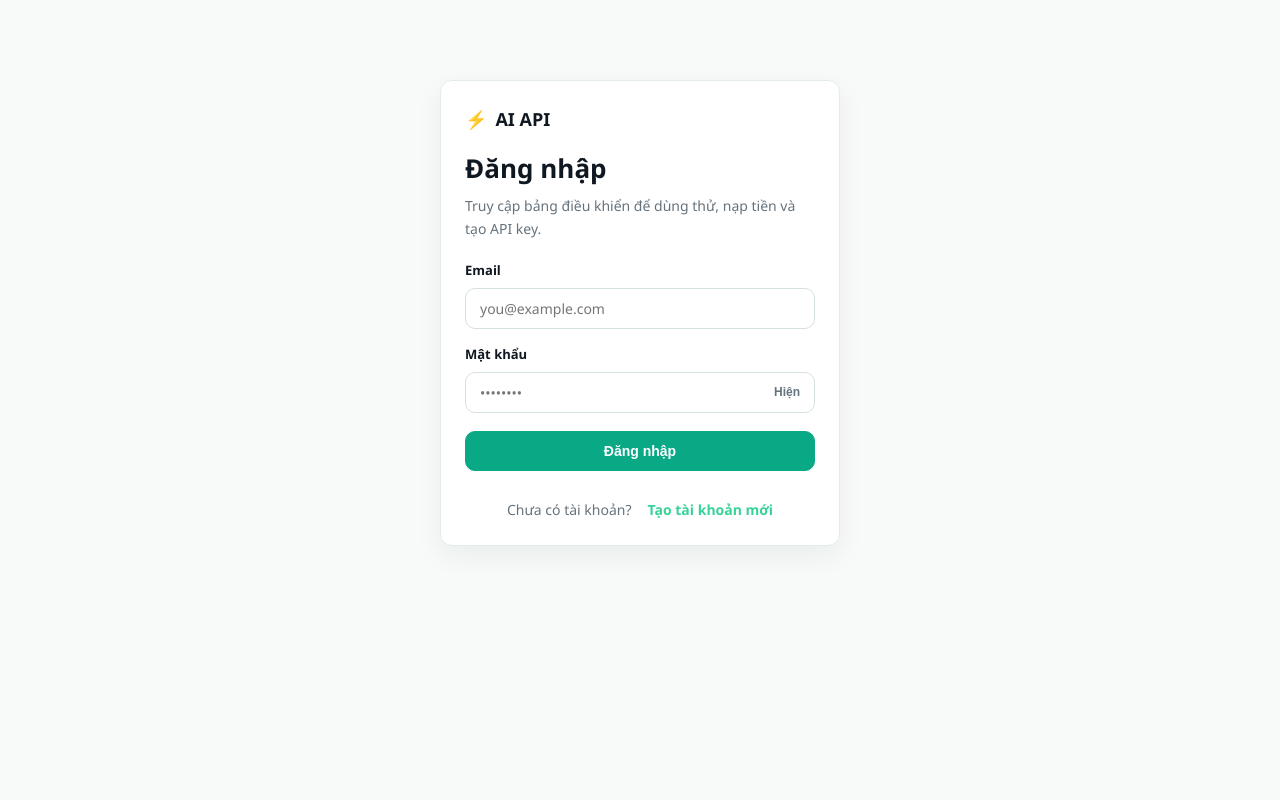
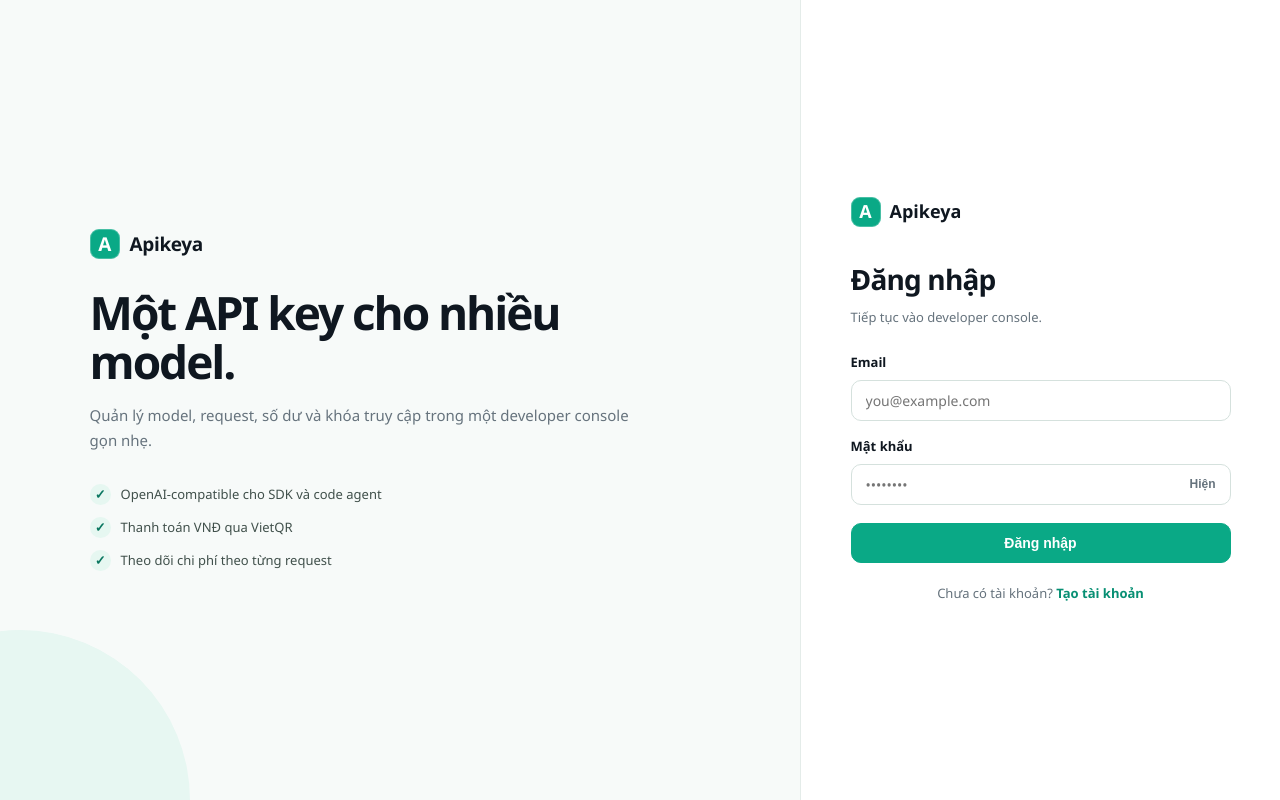
Before and after one commit to loinguyen82/apikeya, a Next.js app in the folder apps/web/: page /login in a window 1280 px wide. Built offline with nearby package versions, Linux system fonts and the light colour scheme.

Commit message:
Redesign login experience

```diff
--- a/apps/web/src/app/login/page.tsx
+++ b/apps/web/src/app/login/page.tsx
@@ -2,27 +2,18 @@ import Link from 'next/link'
 import { LoginForm } from '@/components/AuthForms'
 
 export default function LoginPage() {
-  return (
-    <main className="container" style={{ maxWidth: 440, paddingTop: 80, paddingBottom: 80 }}>
-      <div className="card stack">
-        <div className="stack" style={{ gap: '6px' }}>
-          <div className="brand" style={{ marginBottom: '8px' }}>
-            <span>⚡</span>
-            <span>AI API</span>
-          </div>
-          <h1>Đăng nhập</h1>
-          <p className="muted">Truy cập bảng điều khiển để dùng thử, nạp tiền và tạo API key.</p>
-        </div>
-
-        <LoginForm />
-
-        <div className="row" style={{ justifyContent: 'center', fontSize: '14px', marginTop: '8px' }}>
-          <span className="muted">Chưa có tài khoản?</span>
-          <Link href="/signup" style={{ color: 'var(--primary)', fontWeight: 600 }}>
-            Tạo tài khoản mới
-          </Link>
-        </div>
-      </div>
-    </main>
-  )
+  return <main className="auth-page">
+    <section className="auth-aside">
+      <Link href="/" className="landing-brand"><span className="brand-mark">A</span><span>Apikeya</span></Link>
+      <h1>Một API key cho nhiều model.</h1>
+      <p>Quản lý model, request, số dư và khóa truy cập trong một developer console gọn nhẹ.</p>
+      <div className="auth-benefits"><div className="auth-benefit">OpenAI-compatible cho SDK và code agent</div><div className="auth-benefit">Thanh toán VNĐ qua VietQR</div><div className="auth-benefit">Theo dõi chi phí theo từng request</div></div>
+    </section>
+    <section className="auth-panel"><div className="auth-card">
+      <Link href="/" className="auth-brand"><span className="brand-mark">A</span>Apikeya</Link>
+      <h2 className="auth-title">Đăng nhập</h2><p className="auth-subtitle">Tiếp tục vào developer console.</p>
+      <LoginForm />
+      <div className="auth-foot">Chưa có tài khoản? <Link href="/signup">Tạo tài khoản</Link></div>
+    </div></section>
+  </main>
 }
```
